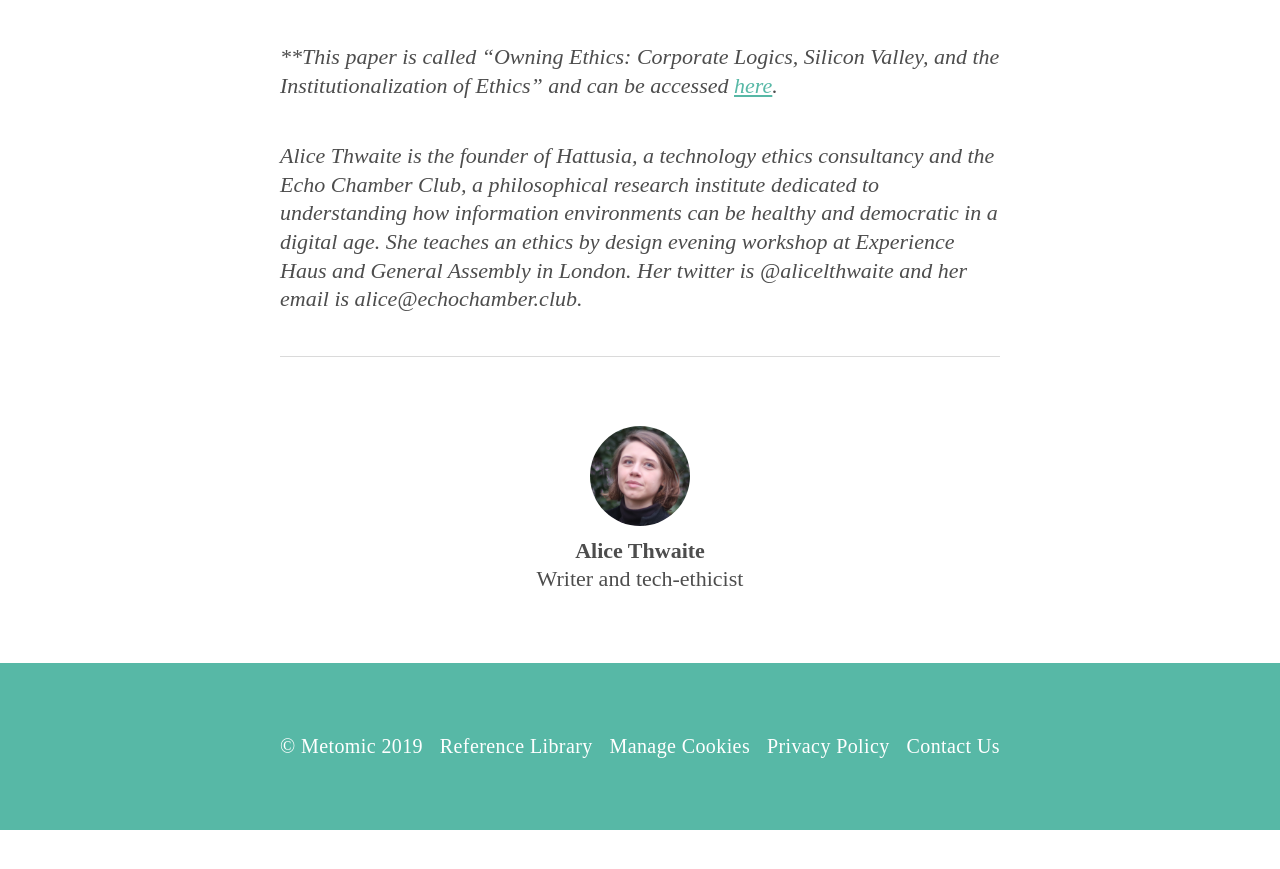
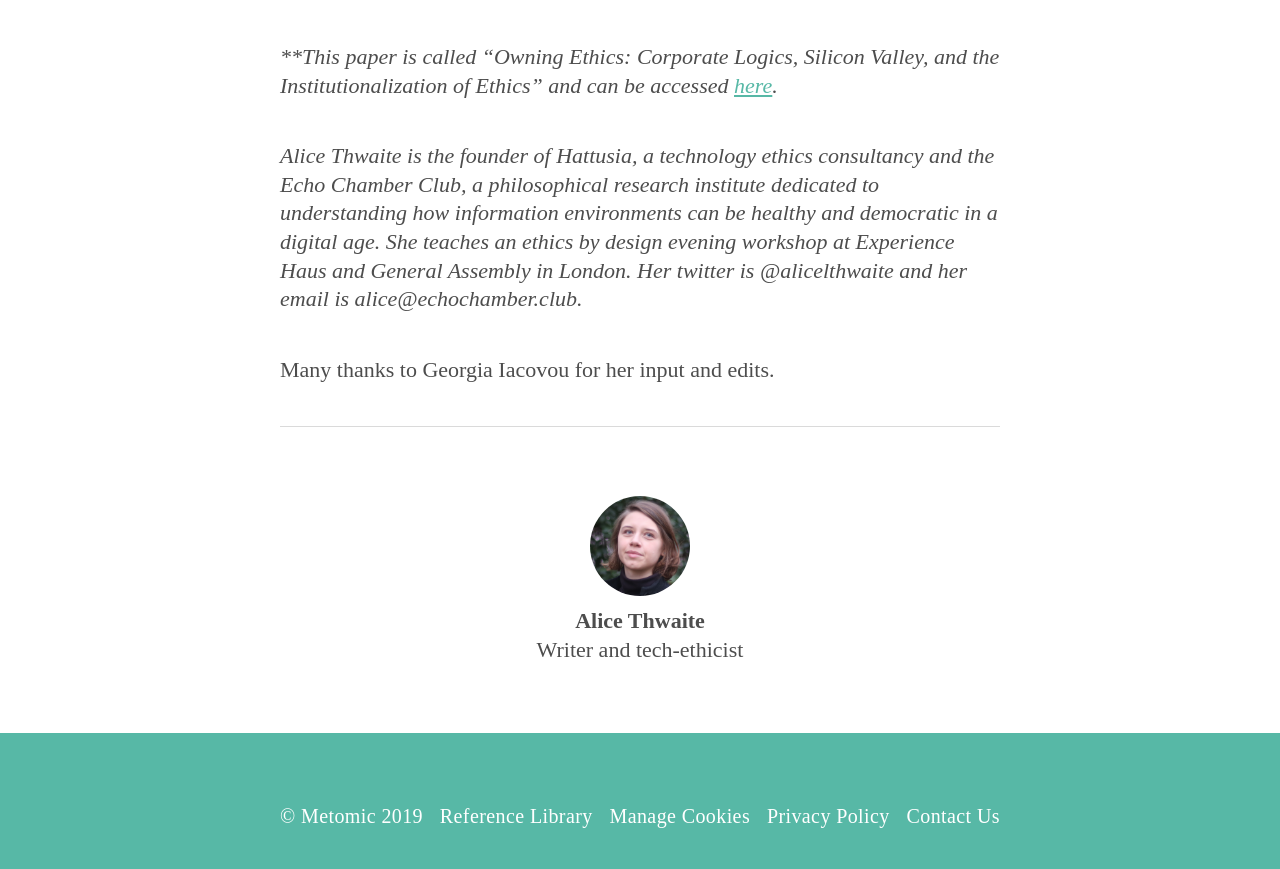
Before and after one commit to metomic/blog, a Jekyll site: the page built from _posts/2019-12-02-making-business-ethical.md, in a window 1280 px wide and 900 px high, scrolled down 6067 px. Shown: the top 869 px of the window. Built offline with Jekyll 4.4.1, drawn with Linux system fonts in a browser that asks for light colours; some web fonts are replaced; comment, search, counter and statistics services are not loaded; before the commit the page ends 6897 px from its top, so only the background shows below that.

Commit message:
Update 2019-12-02-making-business-ethical.md

```diff
--- a/_posts/2019-12-02-making-business-ethical.md
+++ b/_posts/2019-12-02-making-business-ethical.md
@@ -86,3 +86,5 @@ It’s always good to begin by reading and researching. My recommended reading l
 ***This paper is called "Owning Ethics: Corporate Logics, Silicon Valley, and the Institutionalization of Ethics" and can be accessed [here](https://datasociety.net/wp-content/uploads/2019/09/Owning-Ethics-PDF-version-2.pdf).*
 
 *Alice Thwaite is the founder of Hattusia, a technology ethics consultancy and the Echo Chamber Club, a philosophical research institute dedicated to understanding how information environments can be healthy and democratic in a digital age. She teaches an ethics by design evening workshop at Experience Haus and General Assembly in London. Her twitter is @alicelthwaite and her email is alice@echochamber.club.*
+
+Many thanks to Georgia Iacovou for her input and edits.
```
